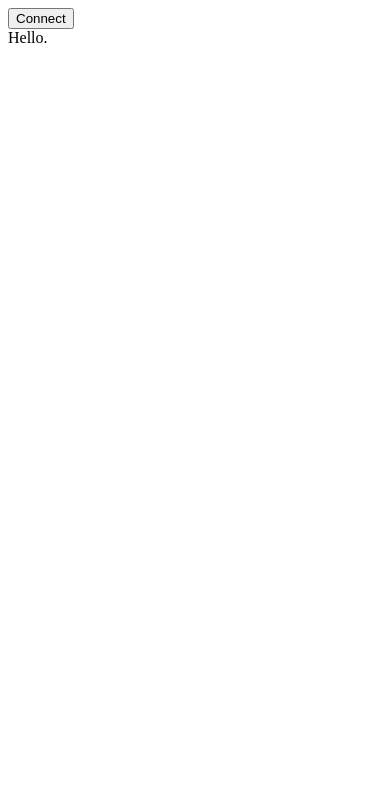
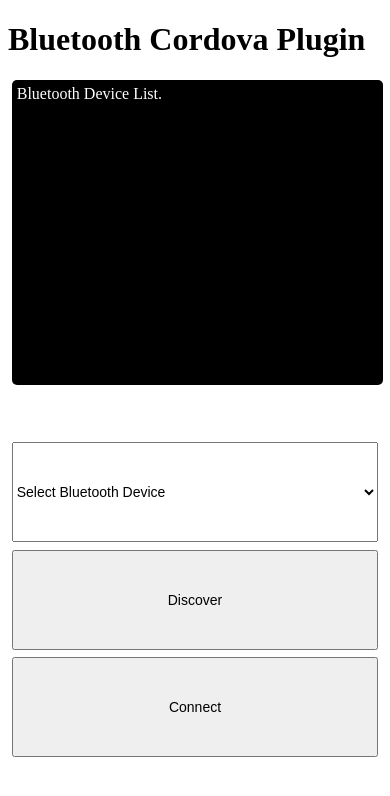
Before and after one commit to codersfriend/bluetooth_app, a plain HTML site: page www/index.html in a window 390 px wide. Drawn offline with Linux system fonts and the light colour scheme; some packages are replaced by stand-ins of ours.

Commit message:
Bluetooth discover and device choose option has been added

```diff
--- a/www/css/index.css
+++ /dev/null
@@ -1,115 +0,0 @@
-/*
- * Licensed to the Apache Software Foundation (ASF) under one
- * or more contributor license agreements.  See the NOTICE file
- * distributed with this work for additional information
- * regarding copyright ownership.  The ASF licenses this file
- * to you under the Apache License, Version 2.0 (the
- * "License"); you may not use this file except in compliance
- * with the License.  You may obtain a copy of the License at
- *
- * http://www.apache.org/licenses/LICENSE-2.0
- *
- * Unless required by applicable law or agreed to in writing,
- * software distributed under the License is distributed on an
- * "AS IS" BASIS, WITHOUT WARRANTIES OR CONDITIONS OF ANY
- * KIND, either express or implied.  See the License for the
- * specific language governing permissions and limitations
- * under the License.
- */
-* {
-    -webkit-tap-highlight-color: rgba(0,0,0,0); /* make transparent link selection, adjust last value opacity 0 to 1.0 */
-}
-
-body {
-    -webkit-touch-callout: none;                /* prevent callout to copy image, etc when tap to hold */
-    -webkit-text-size-adjust: none;             /* prevent webkit from resizing text to fit */
-    -webkit-user-select: none;                  /* prevent copy paste, to allow, change 'none' to 'text' */
-    background-color:#E4E4E4;
-    background-image:linear-gradient(top, #A7A7A7 0%, #E4E4E4 51%);
-    background-image:-webkit-linear-gradient(top, #A7A7A7 0%, #E4E4E4 51%);
-    background-image:-ms-linear-gradient(top, #A7A7A7 0%, #E4E4E4 51%);
-    background-image:-webkit-gradient(
-        linear,
-        left top,
-        left bottom,
-        color-stop(0, #A7A7A7),
-        color-stop(0.51, #E4E4E4)
-    );
-    background-attachment:fixed;
-    font-family:'HelveticaNeue-Light', 'HelveticaNeue', Helvetica, Arial, sans-serif;
-    font-size:12px;
-    height:100%;
-    margin:0px;
-    padding:0px;
-    text-transform:uppercase;
-    width:100%;
-}
-
-/* Portrait layout (default) */
-.app {
-    background:url(../img/logo.png) no-repeat center top; /* 170px x 200px */
-    position:absolute;             /* position in the center of the screen */
-    left:50%;
-    top:50%;
-    height:50px;                   /* text area height */
-    width:225px;                   /* text area width */
-    text-align:center;
-    padding:180px 0px 0px 0px;     /* image height is 200px (bottom 20px are overlapped with text) */
-    margin:-115px 0px 0px -112px;  /* offset vertical: half of image height and text area height */
-                                   /* offset horizontal: half of text area width */
-}
-
-/* Landscape layout (with min-width) */
-@media screen and (min-aspect-ratio: 1/1) and (min-width:400px) {
-    .app {
-        background-position:left center;
-        padding:75px 0px 75px 170px;  /* padding-top + padding-bottom + text area = image height */
-        margin:-90px 0px 0px -198px;  /* offset vertical: half of image height */
-                                      /* offset horizontal: half of image width and text area width */
-    }
-}
-
-h1 {
-    font-size:24px;
-    font-weight:normal;
-    margin:0px;
-    overflow:visible;
-    padding:0px;
-    text-align:center;
-}
-
-.event {
-    border-radius:4px;
-    -webkit-border-radius:4px;
-    color:#FFFFFF;
-    font-size:12px;
-    margin:0px 30px;
-    padding:2px 0px;
-}
-
-.event.listening {
-    background-color:#333333;
-    display:block;
-}
-
-.event.received {
-    background-color:#4B946A;
-    display:none;
-}
-
-@keyframes fade {
-    from { opacity: 1.0; }
-    50% { opacity: 0.4; }
-    to { opacity: 1.0; }
-}
-
-@-webkit-keyframes fade {
-    from { opacity: 1.0; }
-    50% { opacity: 0.4; }
-    to { opacity: 1.0; }
-}
-
-.blink {
-    animation:fade 3000ms infinite;
-    -webkit-animation:fade 3000ms infinite;
-}
--- a/www/index.html
+++ b/www/index.html
@@ -2,16 +2,51 @@
 
 <html>
     <head>
-        <title>Simple Serial</title>
+      <title>Simple Serial</title>
+      <style>
+        select, button {
+          margin: auto auto;
+          width: 98%;
+          margin: 1%;
+          height: 100px;
+          font-size: 14px;
+        }
+        #message {
+          margin: auto auto;
+          width: 98%;
+          margin: 1%;
+          background: #000000;
+          color: white;
+          min-height: 300px;
+          border-radius: 5px;
+          padding-left: 5px;
+          padding-top: 5px;
+
+        }
+        #progressBar {
+          width: 50px;
+          height: 50px;
+          margin: auto auto;
+          display: table;
+          visibility: hidden;
+        }
+      </style>
+
     </head>
 
     <body>
+        <h1>Bluetooth Cordova Plugin</h1>
+        <div id="message">Bluetooth Device List.</div>
+        </div>
+        <img src="img/archivationProgressbar.gif" alt="progress" id="progressBar" />
+        <select id="macID" onchange="app.macAddressOnChange(this);">
+          <option value="null">Select Bluetooth Device</option>
+        </select>
         <div class="app">
             <div id="ui">
+                <button id="discoverButton">Discover</button>
                 <button id="connectButton">Connect</button>
             </div>
-        <div id="message">Hello.</div>
-        </div>
         <script type="text/javascript" src="cordova.js"></script>
         <script type="text/javascript" src="js/index.js"></script>
         <script>
--- a/www/js/index.js
+++ b/www/js/index.js
@@ -1,13 +1,6 @@
-/*
-    SimpleSerial index.js
-    Created 7 May 2013
-    Modified 9 May 2013
-    by Tom Igoe
-*/
-
-
 var app = {
-    macAddress: "54:A5:95:E4:66:01",  // get your mac address from bluetoothSerial.list
+//    macAddress: "54:A5:95:E4:66:01",
+    macAddress: "null",  // get your mac address from bluetoothSerial.list
     chars: "",
 
 /*
@@ -23,6 +16,12 @@ var app = {
     bindEvents: function() {
         document.addEventListener('deviceready', this.onDeviceReady, false);
         connectButton.addEventListener('touchend', app.manageConnection, false);
+        discoverButton.addEventListener('touchend', app.discoverDevice, false);
+    },
+
+    macAddressOnChange: function(event) {
+      app.display("Selected MAC address is " + event.value);
+      app.macAddress = event.value;
     },
 
 /*
@@ -36,8 +35,20 @@ var app = {
             // list the available BT ports:
             bluetoothSerial.list(
                 function(results) {
-                    app.display(JSON.stringify(results));
+                    //app.display(JSON.stringify(results));
+
+                    var selMac = document.getElementById("macID");
+                    var item;
+                    for(item in results) {
+                      app.display("ID " + results[item].id + " name " + results[item].name);
+
+                      var option = document.createElement("option");
+                      option.text = results[item].name;
+                      option.value = results[item].id;
+                      selMac.add(option);
+                    }
                 },
+
                 function(error) {
                     app.display(JSON.stringify(error));
                 }
@@ -55,6 +66,41 @@ var app = {
             notEnabled
         );
     },
+
+    discoverDevice: function() {
+      document.getElementById("progressBar").style.visibility = 'visible';
+
+      var select = document.getElementById('macID');
+      while(select.options.length > 1) {
+        select.remove(1);
+      }
+      app.clear();
+      app.display("Start Searching Bluetooth Device.");
+
+      bluetoothSerial.setDeviceDiscoveredListener(function(device) {
+        var selMac = document.getElementById("macID");
+        var option = document.createElement("option");
+        option.text = device.name;
+        option.value = device.id;
+        selMac.add(option);
+
+        console.log('Found: '+device.id);
+        app.display("Newly Found Device Name [" + device.name + "] ID " + device.id);
+      });
+
+      bluetoothSerial.discoverUnpaired(function(devices) {
+        devices.forEach(function(device) {
+          console.log(device.id);
+        })
+        app.display("Search Bluetooth Device Successfull.");
+        document.getElementById("progressBar").style.visibility = 'hidden';
+      }, function(error) {
+        console.log("Failed to find any blue tooth device");
+        app.display("Failed to find any blue tooth device");
+        document.getElementById("progressBar").style.visibility = 'hidden';
+      });
+
+    },
 /*
     Connects if not connected, and disconnects if connected:
 */
@@ -63,6 +109,12 @@ var app = {
         // connect() will get called only if isConnected() (below)
         // returns failure. In other words, if not connected, then connect:
         var connect = function () {
+            if(app.macAddress == "null" || app.macAddress == null) {
+              app.display("Please select a MAC Address First");
+              return;
+            }
+
+            document.getElementById("progressBar").style.visibility = 'visible';
             // if not connected, do this:
             // clear the screen and display an attempt to connect
             app.clear();
@@ -95,6 +147,7 @@ var app = {
     and changes the button:
 */
     openPort: function() {
+        document.getElementById("progressBar").style.visibility = 'hidden';
         // if you get a good Bluetooth serial connection:
         app.display("Connected to: " + app.macAddress);
         // change the button's name:
@@ -106,6 +159,17 @@ var app = {
             app.clear();
             app.display(data);
         });
+
+        bluetoothSerial.write("hello, world",
+          function(data){
+            app.display("bluetooth write success. " + data);
+          },
+          function(error){
+            app.display("bluetooth write failed. " + error);
+          }
+        );
+
+
     },
 
 /*
@@ -129,6 +193,7 @@ var app = {
 */
     showError: function(error) {
         app.display(error);
+        document.getElementById("progressBar").style.visibility = 'hidden';
     },
 
 /*
```
Also changed, not shown: www/img/archivationProgressbar.gif (added).
